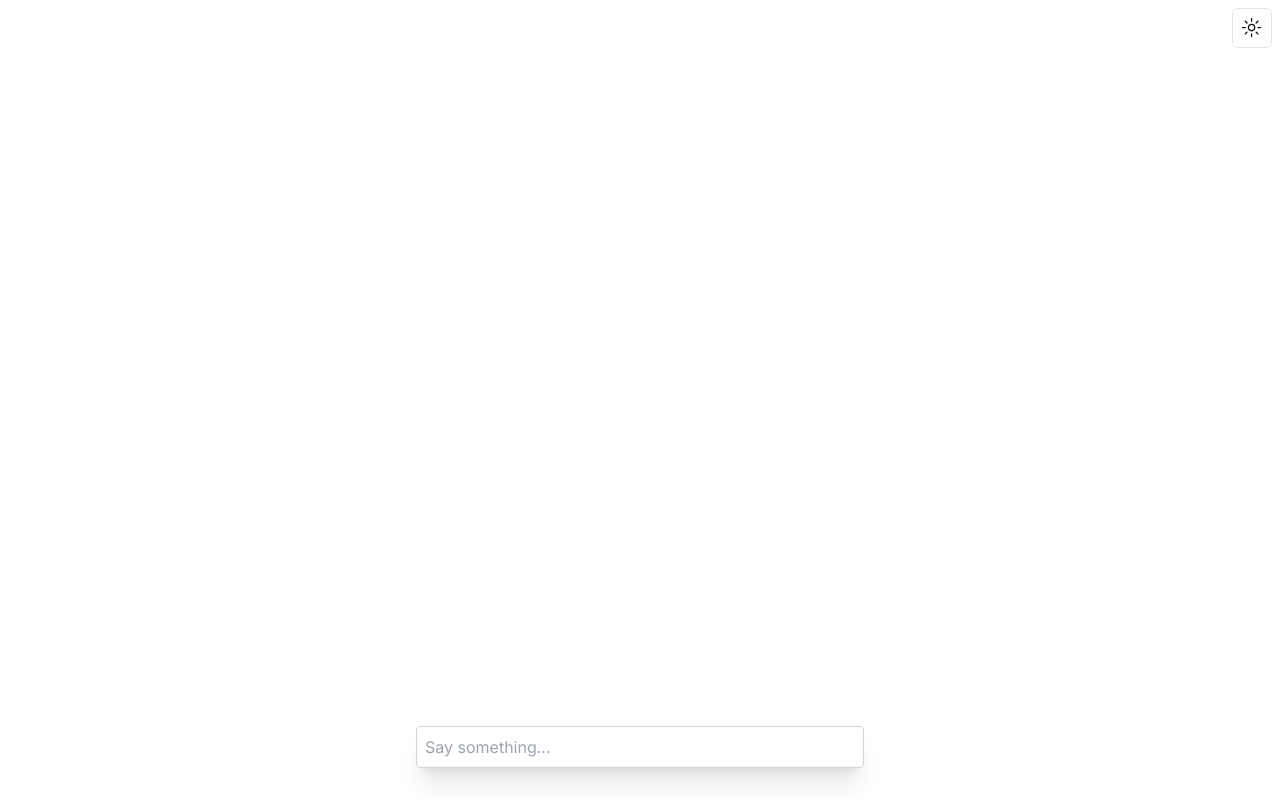
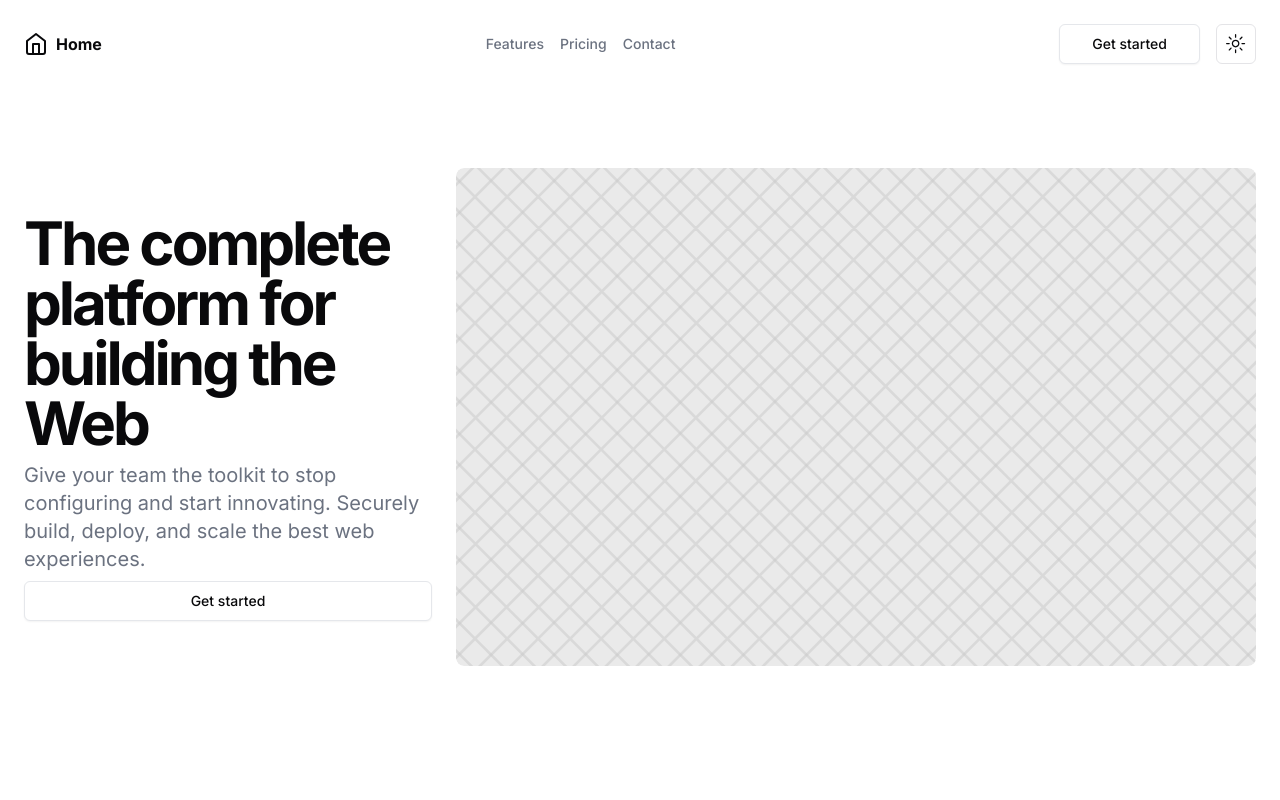
Before and after one commit to baucucu/internal-tool, a Next.js app: page / in a window 1280 px wide. Built offline with nearby package versions, Linux system fonts and the light colour scheme.

Commit message:
added landing page

```diff
--- /dev/null
+++ b/app/(admin)/chat/page.tsx
@@ -0,0 +1,32 @@
+"use client";
+
+import { ModeToggle } from "@/components/mode-toggle";
+import { useChat } from "ai/react";
+
+export default function Chat() {
+  const { messages, input, handleInputChange, handleSubmit } = useChat();
+  return (
+    <main className="flex items-center justify-center md:h-screen">
+      <div className="fixed top-2 right-2">
+        <ModeToggle />
+      </div>
+      <div className="flex flex-col w-full max-w-md py-24 mx-auto stretch">
+        {messages.map((m) => (
+          <div key={m.id} className="whitespace-pre-wrap">
+            {m.role === "user" ? "User: " : "AI: "}
+            {m.content}
+          </div>
+        ))}
+
+        <form onSubmit={handleSubmit}>
+          <input
+            className="fixed bottom-0 w-full max-w-md p-2 mb-8 border border-gray-300 rounded shadow-xl"
+            value={input}
+            placeholder="Say something..."
+            onChange={handleInputChange}
+          />
+        </form>
+      </div>
+    </main>
+  );
+}
--- a/app/layout.tsx
+++ b/app/layout.tsx
@@ -6,8 +6,8 @@
 const inter = Inter({ subsets: ["latin"] });
 
 export const metadata: Metadata = {
-  title: "Create Next App",
-  description: "Generated by create next app",
+  title: "Internal tool",
+  description: "Made with Next.js",
 };
 
 export default function RootLayout({
--- a/app/page.tsx
+++ b/app/page.tsx
@@ -1,32 +1,15 @@
-"use client";
+// landing page for the app
+// it has a navbar with icon on the left, navigation in the middle, and a mode toggle and get started on the right
+// it has a hero section with a title, description, and a button to get started on the left and an image on the right
+// it has a footer with a link to the privacy policy and a link to the terms of service on the left, and the navigation component in the middle
+import { LandingPageHeader } from "@/components/component/landing-page-header";
+import { HeroSection } from "@/components/component/hero-section";
 
-import { ModeToggle } from "@/components/mode-toggle";
-import { useChat } from "ai/react";
-
-export default function Chat() {
-  const { messages, input, handleInputChange, handleSubmit } = useChat();
+export default function Home() {
   return (
-    <main className="flex items-center justify-center md:h-screen">
-      <div className="fixed top-2 right-2">
-        <ModeToggle />
-      </div>
-      <div className="flex flex-col w-full max-w-md py-24 mx-auto stretch">
-        {messages.map((m) => (
-          <div key={m.id} className="whitespace-pre-wrap">
-            {m.role === "user" ? "User: " : "AI: "}
-            {m.content}
-          </div>
-        ))}
-
-        <form onSubmit={handleSubmit}>
-          <input
-            className="fixed bottom-0 w-full max-w-md p-2 mb-8 border border-gray-300 rounded shadow-xl"
-            value={input}
-            placeholder="Say something..."
-            onChange={handleInputChange}
-          />
-        </form>
-      </div>
+    <main>
+      <LandingPageHeader />
+      <HeroSection />
     </main>
   );
 }
--- /dev/null
+++ b/components/component/hero-section.tsx
@@ -0,0 +1,42 @@
+/**
+ * This code was generated by v0 by Vercel.
+ * @see https://v0.dev/t/AsiMClI6A3K
+ */
+import Link from "next/link";
+import Image from "next/image";
+
+export function HeroSection() {
+  return (
+    <section className="w-full py-12 lg:py-16 xl:py-20">
+      <div className="container px-4 md:px-6">
+        <div className="grid items-center gap-6 lg:grid-cols-[1fr_600px] xl:grid-cols-[1fr_800px]">
+          <div className="flex flex-col space-y-2">
+            <div className="space-y-2">
+              <h1 className="text-3xl font-bold tracking-tighter sm:text-5xl xl:text-6xl/none">
+                The complete platform for building the Web
+              </h1>
+              <p className="max-w-[500px] text-gray-500 md:text-xl dark:text-gray-400">
+                Give your team the toolkit to stop configuring and start
+                innovating. Securely build, deploy, and scale the best web
+                experiences.
+              </p>
+            </div>
+            <Link
+              className="inline-flex h-10 items-center justify-center rounded-md border border-gray-200 border-gray-200 bg-white px-8 text-sm font-medium shadow-sm transition-colors hover:bg-gray-100 hover:text-gray-900 focus-visible:outline-none focus-visible:ring-1 focus-visible:ring-gray-950 disabled:pointer-events-none disabled:opacity-50 dark:border-gray-800 dark:border-gray-800 dark:bg-gray-950 dark:hover:bg-gray-800 dark:hover:text-gray-50 dark:focus-visible:ring-gray-300"
+              href="/login"
+            >
+              Get started
+            </Link>
+          </div>
+          <Image
+            src="/placeholder.svg"
+            alt="Hero Image"
+            width={500}
+            height={500}
+            className="w-full"
+          />
+        </div>
+      </div>
+    </section>
+  );
+}
--- /dev/null
+++ b/components/component/landing-page-header.tsx
@@ -0,0 +1,92 @@
+/**
+ * This code was generated by v0 by Vercel.
+ * @see https://v0.dev/t/tE0zB6FSEEw
+ */
+import Link from "next/link";
+import { Button } from "@/components/ui/button";
+import { ModeToggle } from "../mode-toggle";
+
+export function LandingPageHeader() {
+  return (
+    <header className="w-full py-4 md:py-6">
+      <div className="container flex items-center justify-between px-4 md:px-6">
+        <div className="flex items-center space-x-4">
+          <Link className="flex items-center space-x-2" href="#">
+            <HomeIcon className="w-6 h-6" />
+            <span className="font-bold">Home</span>
+          </Link>
+        </div>
+        <nav className="hidden items-center gap-4 md:flex">
+          <Link
+            className="flex items-center space-x-1.5 font-medium text-sm/relaxed transition-colors text-gray-500 hover:text-gray-900 dark:text-gray-400 dark:hover:text-gray-50"
+            href="#"
+          >
+            Features
+          </Link>
+          <Link
+            className="flex items-center space-x-1.5 font-medium text-sm/relaxed transition-colors text-gray-500 hover:text-gray-900 dark:text-gray-400 dark:hover:text-gray-50"
+            href="#"
+          >
+            Pricing
+          </Link>
+          <Link
+            className="flex items-center space-x-1.5 font-medium text-sm/relaxed transition-colors text-gray-500 hover:text-gray-900 dark:text-gray-400 dark:hover:text-gray-50"
+            href="#"
+          >
+            Contact
+          </Link>
+        </nav>
+        <div className="flex items-center space-x-4">
+          <Link
+            className="inline-flex h-10 items-center justify-center rounded-md border border-gray-200 border-gray-200 bg-white px-8 text-sm font-medium shadow-sm transition-colors hover:bg-gray-100 hover:text-gray-900 focus-visible:outline-none focus-visible:ring-1 focus-visible:ring-gray-950 disabled:pointer-events-none disabled:opacity-50 dark:border-gray-800 dark:border-gray-800 dark:bg-gray-950 dark:hover:bg-gray-800 dark:hover:text-gray-50 dark:focus-visible:ring-gray-300"
+            href="/login"
+          >
+            Get started
+          </Link>
+          <div className="flex items-center space-x-2">
+            <ModeToggle />
+          </div>
+        </div>
+      </div>
+    </header>
+  );
+}
+
+function HomeIcon(props) {
+  return (
+    <svg
+      {...props}
+      xmlns="http://www.w3.org/2000/svg"
+      width="24"
+      height="24"
+      viewBox="0 0 24 24"
+      fill="none"
+      stroke="currentColor"
+      strokeWidth="2"
+      strokeLinecap="round"
+      strokeLinejoin="round"
+    >
+      <path d="m3 9 9-7 9 7v11a2 2 0 0 1-2 2H5a2 2 0 0 1-2-2z" />
+      <polyline points="9 22 9 12 15 12 15 22" />
+    </svg>
+  );
+}
+
+function MoonIcon(props) {
+  return (
+    <svg
+      {...props}
+      xmlns="http://www.w3.org/2000/svg"
+      width="24"
+      height="24"
+      viewBox="0 0 24 24"
+      fill="none"
+      stroke="currentColor"
+      strokeWidth="2"
+      strokeLinecap="round"
+      strokeLinejoin="round"
+    >
+      <path d="M12 3a6 6 0 0 0 9 9 9 9 0 1 1-9-9Z" />
+    </svg>
+  );
+}
--- /dev/null
+++ b/components/ui/switch.tsx
@@ -0,0 +1,29 @@
+"use client"
+
+import * as React from "react"
+import * as SwitchPrimitives from "@radix-ui/react-switch"
+
+import { cn } from "@/lib/utils"
+
+const Switch = React.forwardRef<
+  React.ElementRef<typeof SwitchPrimitives.Root>,
+  React.ComponentPropsWithoutRef<typeof SwitchPrimitives.Root>
+>(({ className, ...props }, ref) => (
+  <SwitchPrimitives.Root
+    className={cn(
+      "peer inline-flex h-6 w-11 shrink-0 cursor-pointer items-center rounded-full border-2 border-transparent transition-colors focus-visible:outline-none focus-visible:ring-2 focus-visible:ring-ring focus-visible:ring-offset-2 focus-visible:ring-offset-background disabled:cursor-not-allowed disabled:opacity-50 data-[state=checked]:bg-primary data-[state=unchecked]:bg-input",
+      className
+    )}
+    {...props}
+    ref={ref}
+  >
+    <SwitchPrimitives.Thumb
+      className={cn(
+        "pointer-events-none block h-5 w-5 rounded-full bg-background shadow-lg ring-0 transition-transform data-[state=checked]:translate-x-5 data-[state=unchecked]:translate-x-0"
+      )}
+    />
+  </SwitchPrimitives.Root>
+))
+Switch.displayName = SwitchPrimitives.Root.displayName
+
+export { Switch }
--- a/package.json
+++ b/package.json
@@ -13,6 +13,7 @@
     "@radix-ui/react-icons": "^1.3.0",
     "@radix-ui/react-label": "^2.0.2",
     "@radix-ui/react-slot": "^1.0.2",
+    "@radix-ui/react-switch": "^1.0.3",
     "ai": "^3.0.16",
     "class-variance-authority": "^0.7.0",
     "clsx": "^2.1.0",
```
Also changed, not shown: components.json, public/placeholder.svg (added), 1 other file (tests, documents, lock files or other folders).
